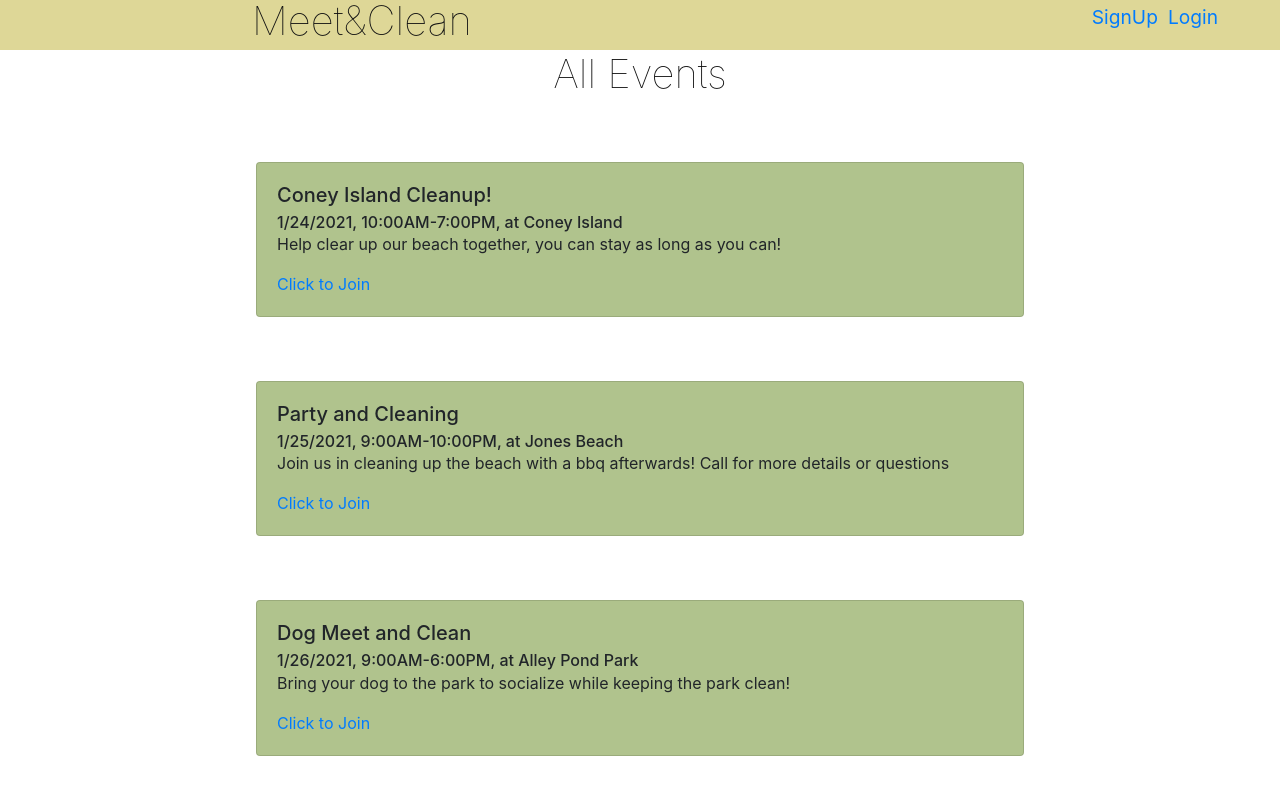
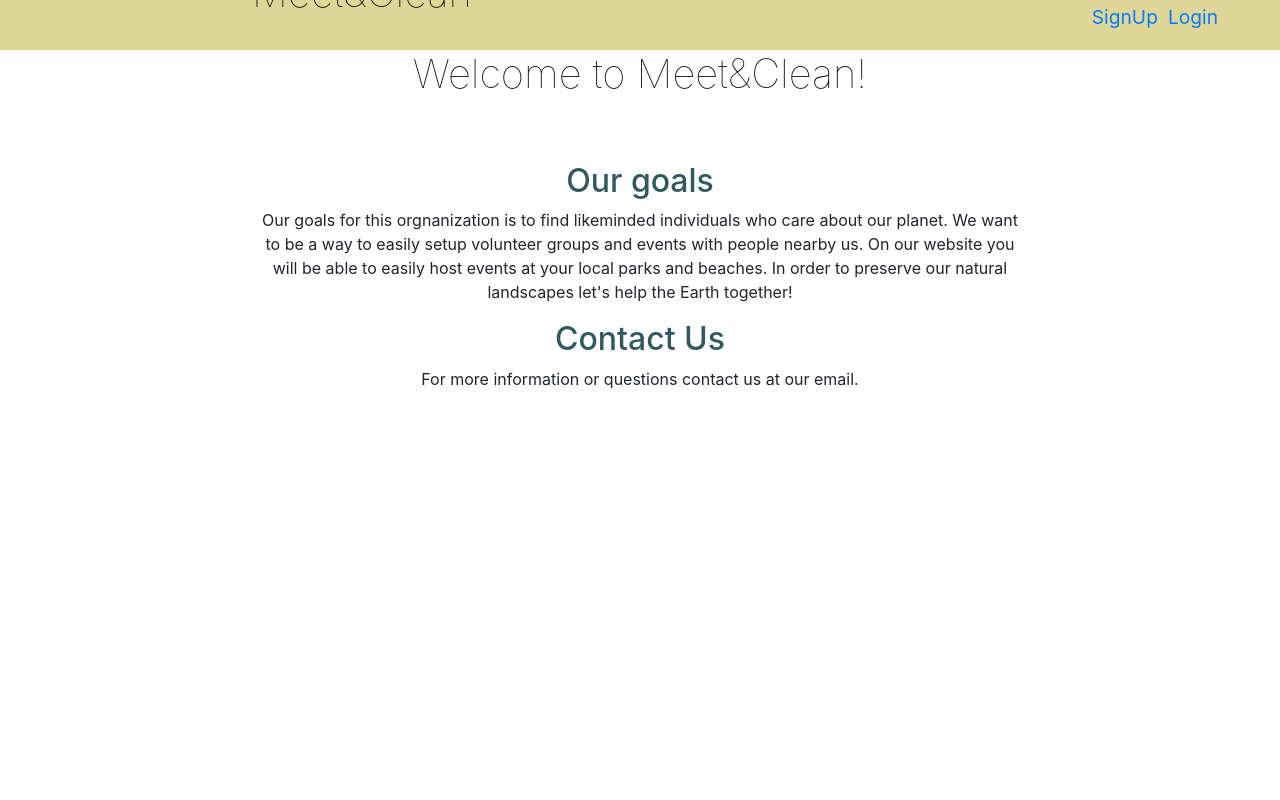
Before and after one commit to EdwinPineda/cuny2021, a React (Create React App) app in the folder client/: page / in a window 1280 px wide. Shown: the top 800 px of the page. Built offline with nearby package versions, Linux system fonts and the light colour scheme.

Commit message:
updated landing page

```diff
--- a/client/src/App.js
+++ b/client/src/App.js
@@ -17,7 +17,7 @@ export class App extends Component {
       <AuthProvider>
         <Router>
           <Switch>
-            <Route exact path="/" component={Events} />
+            <Route exact path="/" component={Home} />
             <Route exact path="/login" component={Login} />
             <Route exact path="/register" component={SignUp} />
             <PrivateRoute exact path="/profile" component={Profile} />
--- a/client/src/components/pages/Home/Home.css
+++ b/client/src/components/pages/Home/Home.css
@@ -1,3 +1,15 @@
 h1{
     text-align: center;
+    margin-bottom: 5%;
 }
+
+h2{
+    text-align: center;
+    color: #31595e
+}
+
+p{
+    text-align: center;
+    margin-left: 20%;
+    margin-right: 20%;
+}
--- a/client/src/components/pages/Home/Home.jsx
+++ b/client/src/components/pages/Home/Home.jsx
@@ -8,11 +8,12 @@ export class Home extends Component {
                 <NavBar/>
                 <body>
                     <h1>Welcome to Meet&Clean!</h1>
-                    <p>We are weeeee</p>
                 </body>
 
-                <h2>We are blah blah blah</h2>
                 <h2>Our goals</h2>
+                <p>Our goals for this orgnanization is to find likeminded individuals who care about our planet. We want to be a way to easily setup volunteer groups and events with people nearby us. On our website you will be able to easily host events at your local parks and beaches. In order to preserve our natural landscapes let's help the Earth together!</p>
+                <h2>Contact Us</h2>
+                <p>For more information or questions contact us at our email.</p>
             </div>
         )
     }
```
